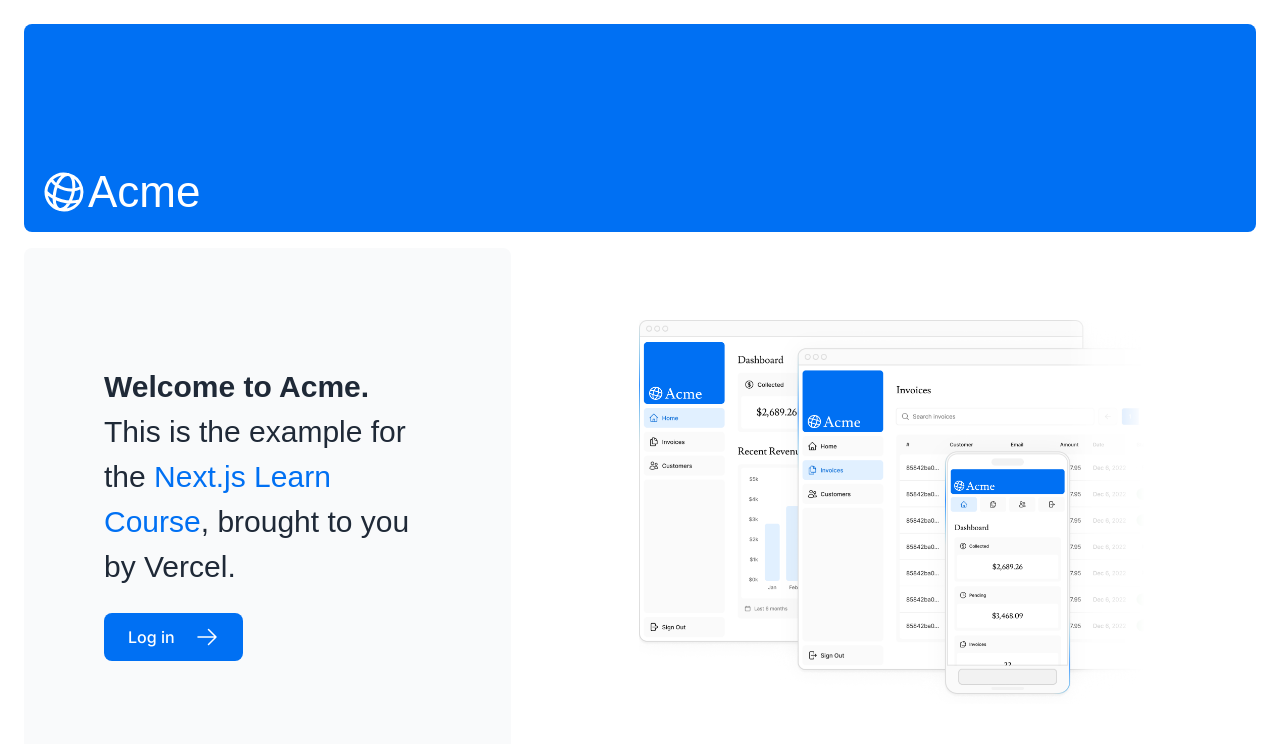
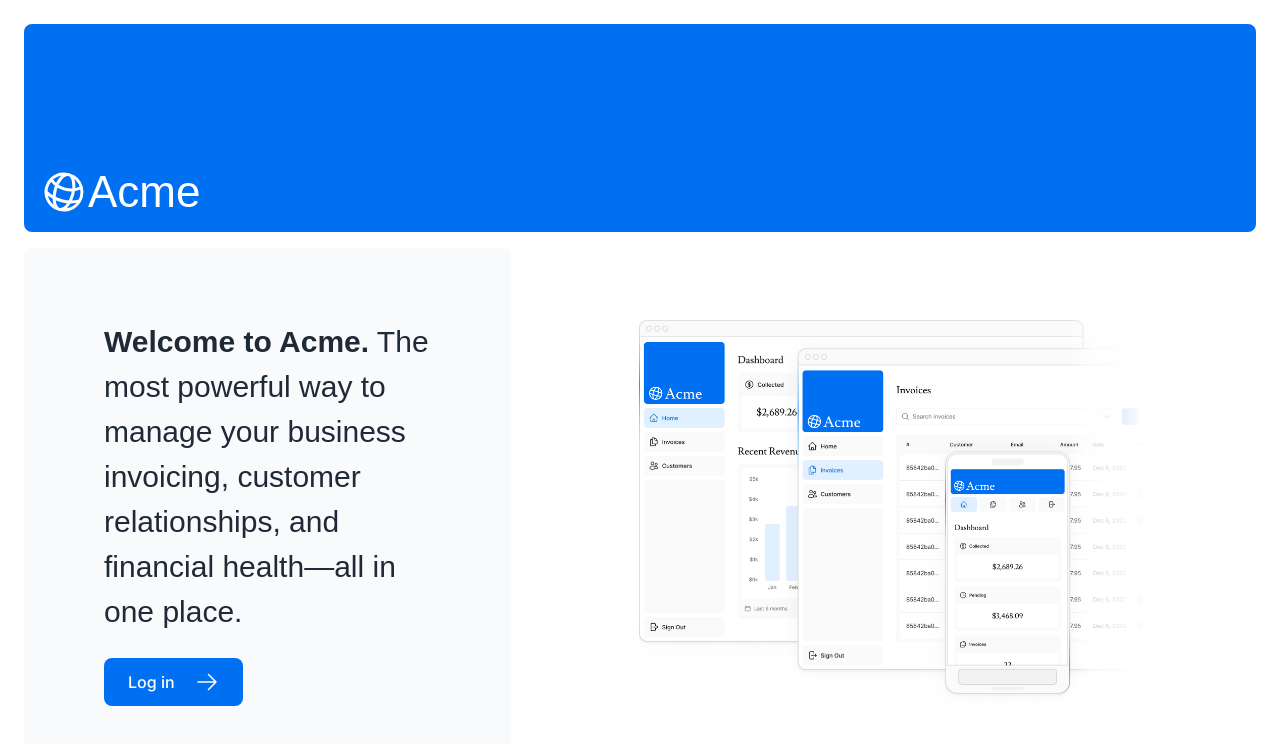
Before and after one commit to amanx5/nextjs-dashboard, a Next.js app: page / in a window 1280 px wide. Shown: the top 744 px of the page. Built offline with nearby package versions, Linux system fonts and the light colour scheme; a web font is replaced by a local one.

Commit message:
Change hero section text

```diff
--- a/app/page.tsx
+++ b/app/page.tsx
@@ -17,15 +17,9 @@ export default function Page() {
 					<p
 						className={`${lusitana.className} text-xl text-gray-800 md:text-3xl md:leading-normal`}
 					>
-						<strong>Welcome to Acme.</strong> This is the example
-						for the{' '}
-						<a
-							href='https://nextjs.org/learn/'
-							className='text-blue-500'
-						>
-							Next.js Learn Course
-						</a>
-						, brought to you by Vercel.
+						<strong>Welcome to Acme.</strong> The most powerful way
+						to manage your business invoicing, customer
+						relationships, and financial health—all in one place.
 					</p>
 					<Link
 						href='/login'
```
